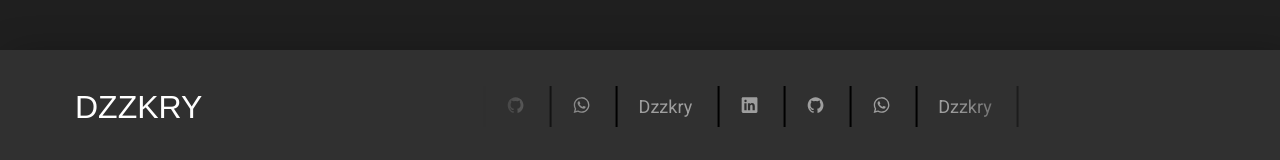
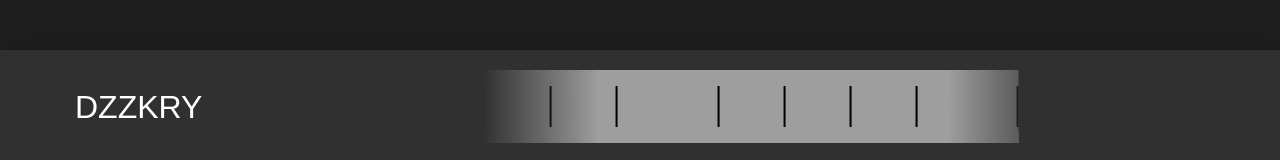
Before and after one commit to dikryalj/Dzzkry.github.io, a plain HTML site: page index.html in a window 1280 px wide. Shown: the part 3380-3540 px from the top of the page. Drawn offline with nearby package versions, Linux system fonts and the light colour scheme; a web font is replaced by a local one.

Commit message:
Update style.css

```diff
--- a/assets/css/style.css
+++ b/assets/css/style.css
@@ -973,6 +973,7 @@ textarea.input-field {
   display: flex;
   flex-wrap: wrap;
   gap: 1rem;
+   background: var(--color-secondary);
 }
 
 .scroller[data-animated="true"] {
```
